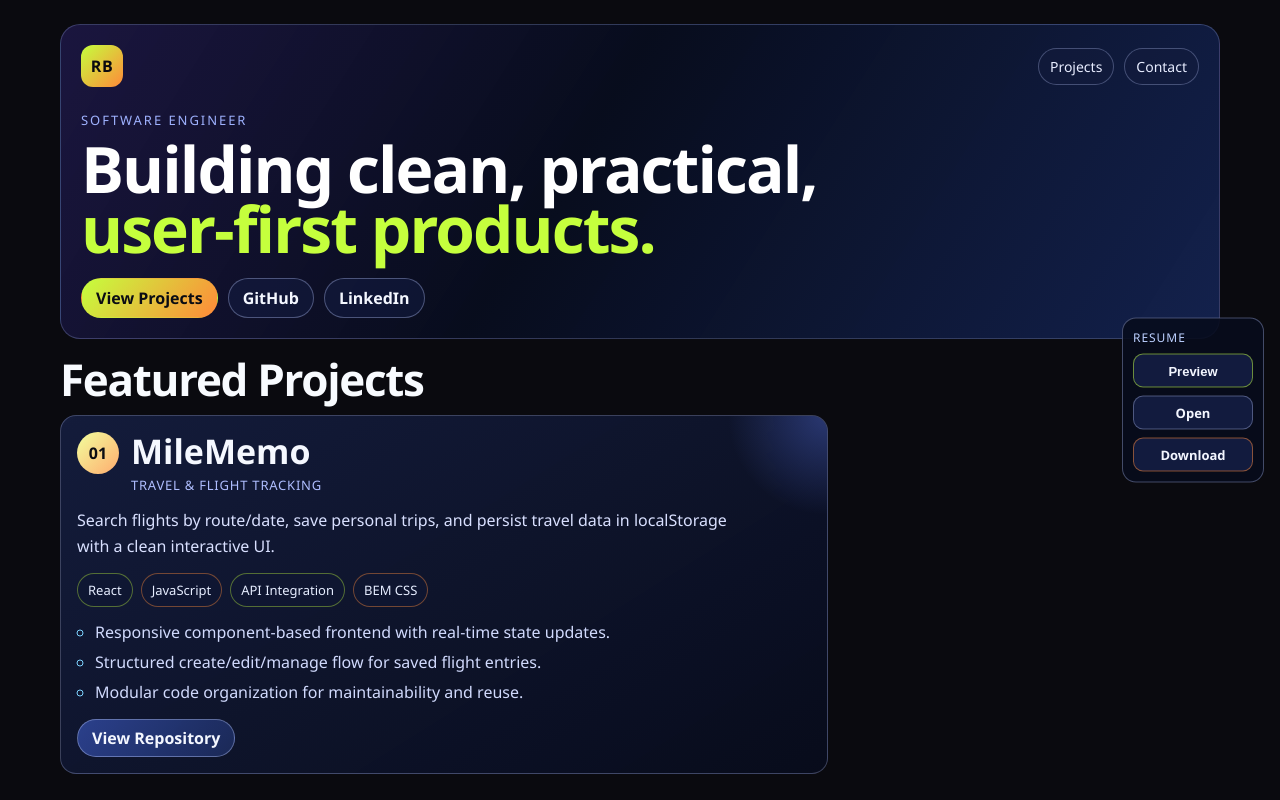
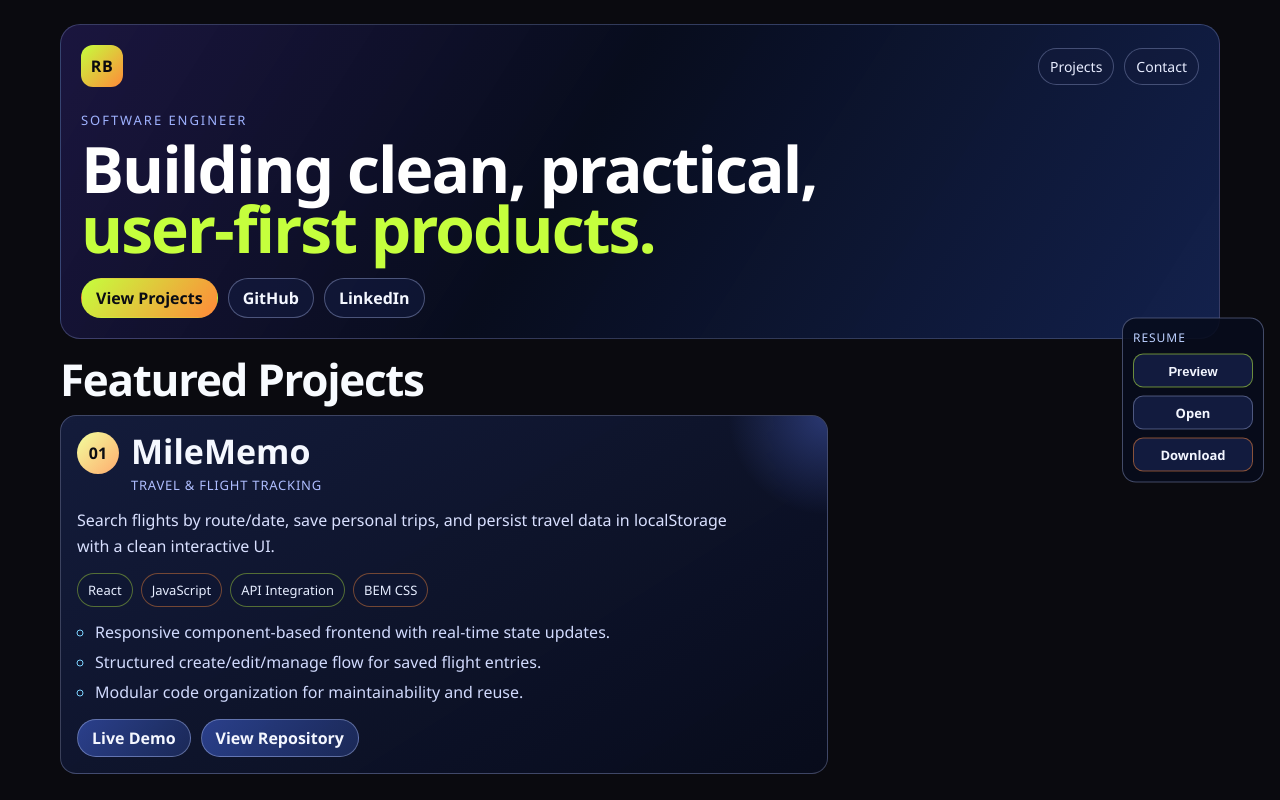
Before and after one commit to roeibaram/portfolio, a React (Vite) app: page / in a window 1280 px wide. Shown: the top 800 px of the page. Built offline with nearby package versions, Linux system fonts and the light colour scheme.

Commit message:
Add MileMemo live demo link to portfolio card

```diff
--- a/src/components/Main/Main.jsx
+++ b/src/components/Main/Main.jsx
@@ -7,6 +7,7 @@ const projects = [
     name: "MileMemo",
     subtitle: "Travel & Flight Tracking",
     link: "https://github.com/roeibaram/MileMemo",
+    live: "https://roeibaram.github.io/MileMemo/",
     description:
       "Search flights by route/date, save personal trips, and persist travel data in localStorage with a clean interactive UI.",
     stack: ["React", "JavaScript", "API Integration", "BEM CSS"],
--- a/src/components/ProjectItem/ProjectItem.css
+++ b/src/components/ProjectItem/ProjectItem.css
@@ -140,6 +140,9 @@
 
 .project-card__actions {
   margin-top: 16px;
+  display: flex;
+  flex-wrap: wrap;
+  gap: 10px;
 }
 
 .project-card__actions a {
--- a/src/components/ProjectItem/ProjectItem.jsx
+++ b/src/components/ProjectItem/ProjectItem.jsx
@@ -28,6 +28,11 @@ function ProjectItem({ project, index }) {
       </ul>
 
       <div className="project-card__actions">
+        {project.live && (
+          <a href={project.live} target="_blank" rel="noreferrer">
+            Live Demo
+          </a>
+        )}
         <a href={project.link} target="_blank" rel="noreferrer">
           View Repository
         </a>
```
